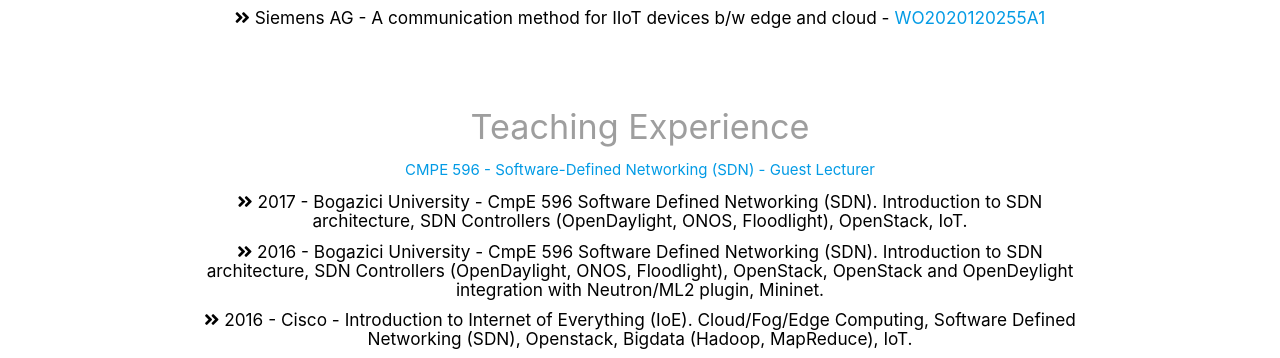
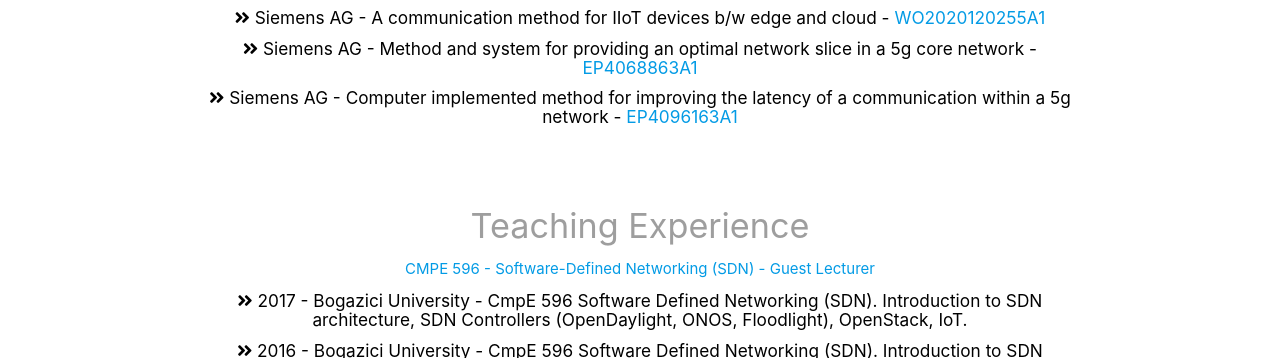
Before and after one commit to kazimulusoy/kazimulusoy.github.io, a plain HTML site: page index.html in a window 1280 px wide. Shown: the part 742-1100 px from the top of the page. Drawn offline with nearby package versions, Linux system fonts and the light colour scheme.

Commit message:
updated pattents

```diff
--- a/index.html
+++ b/index.html
@@ -147,7 +147,14 @@
                     <span class="grey-text">Patents</span>
                 </h4>
                 <h6>
-                    <i class="fas fa-angle-double-right"></i> Siemens AG - A communication method for IIoT devices b/w edge and cloud - <a href="https://patents.google.com/patent/WO2020120255A1/en" target="_blank" rel="noopener">WO2020120255A1</a>
+                    <i class="fas fa-angle-double-right"></i> Siemens AG - A communication method for IIoT devices b/w edge and cloud - <a href="https://worldwide.espacenet.com/patent/search/family/068887399/publication/WO2020120255A1?q=WO2020120255A1" target="_blank" rel="noopener">WO2020120255A1</a>
+                </h6>
+                <h6>
+                    <i class="fas fa-angle-double-right"></i> Siemens AG - Method and system for providing an optimal network slice in a 5g core network - <a href="https://worldwide.espacenet.com/patent/search/family/075339545/publication/EP4068863A1?q=EP4068863A1" target="_blank" rel="noopener">EP4068863A1</a>
+                </h6>
+                <h6>
+                    <i class="fas fa-angle-double-right"></i> Siemens AG -
+Computer implemented method for improving the latency of a communication within a 5g network - <a href="https://worldwide.espacenet.com/patent/search/family/076180857/publication/EP4096163A1?q=EP4096163A1" target="_blank" rel="noopener">EP4096163A1</a>
                 </h6>
             </div>
     </section>
```
